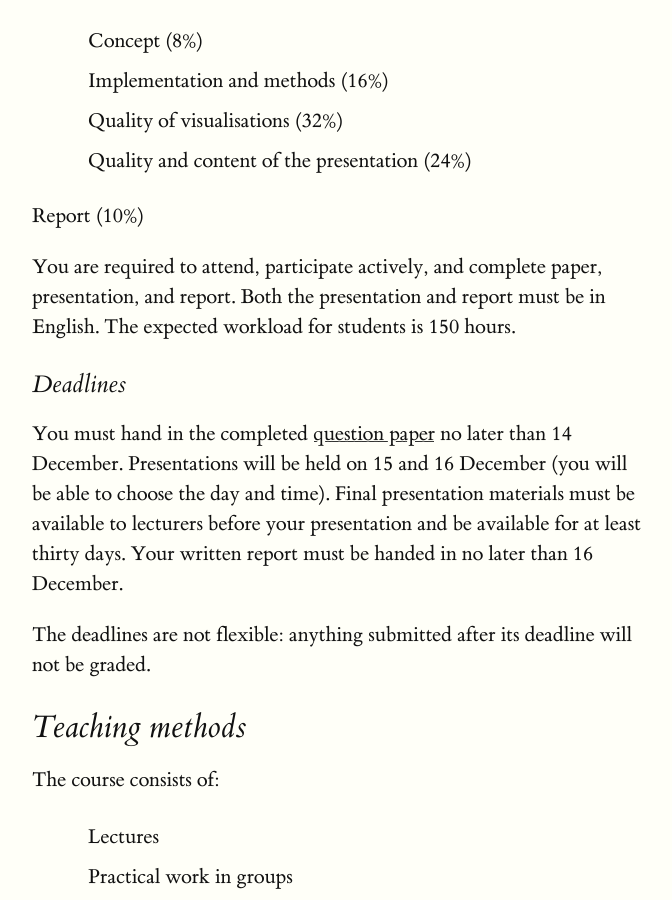
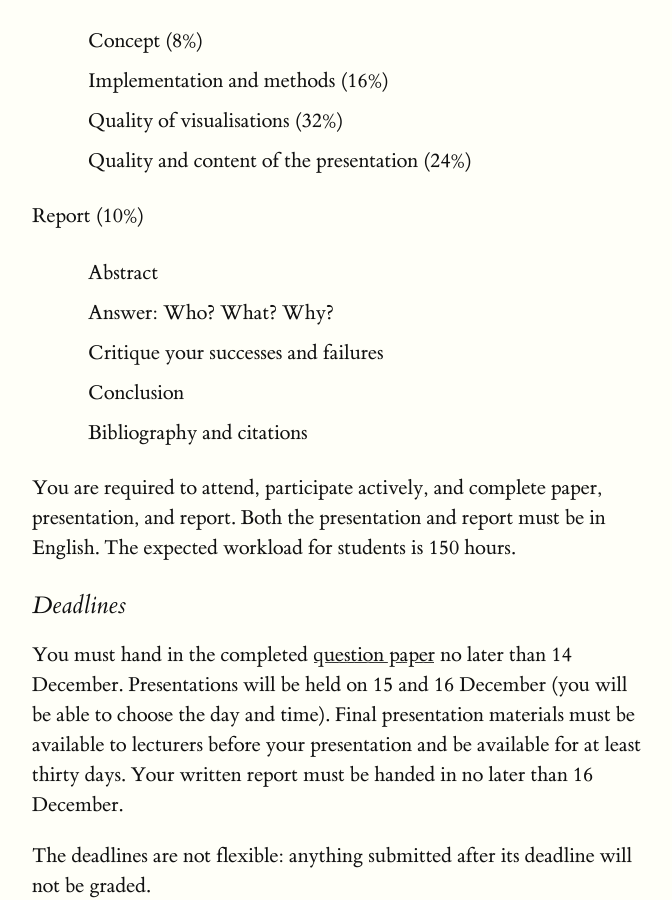
Before and after one commit to flother/data-acq-viz, a Jekyll site: the page built from 2015/index.md, in a window 1280 px wide and 900 px high, scrolled down 2456 px. Shown: the whole window, without its empty margins (128-800 px from the left). Built offline with Jekyll 4.4.1, drawn with Linux system fonts in a browser that asks for light colours.

Commit message:
Add report grade breakdown

```diff
--- a/2015/index.md
+++ b/2015/index.md
@@ -85,6 +85,12 @@ Presentation
   * Quality and content of the presentation (24%)
 
 Report (10%)
+
+  * Abstract
+  * Answer: Who? What? Why?
+  * Critique your successes and failures
+  * Conclusion
+  * Bibliography and citations
 
 You are required to attend, participate actively, and complete paper,
 presentation, and report. Both the presentation and report must be in English.
```
Also changed, not shown: 2015/icelandic.md (+6 -0 lines).
